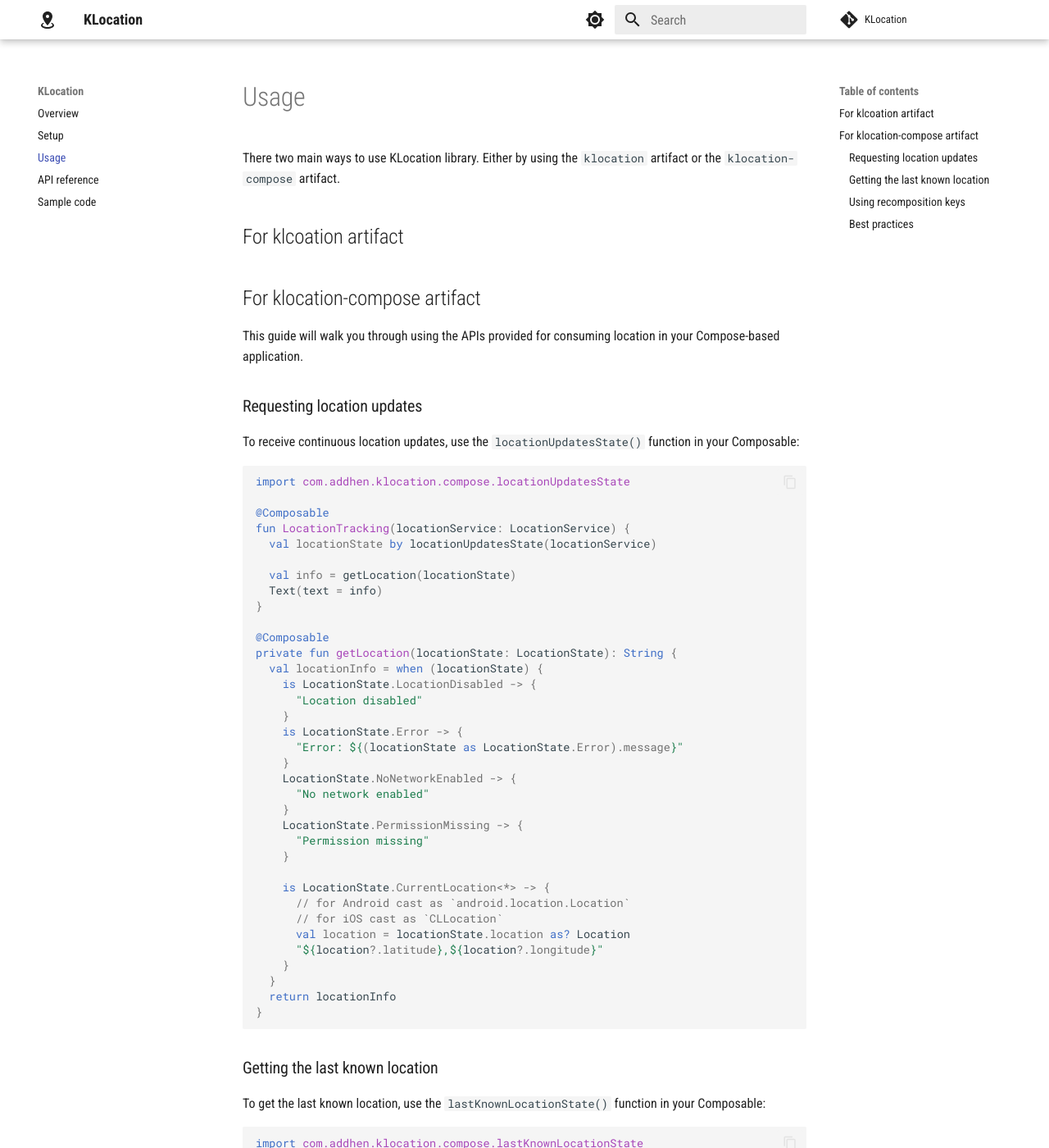
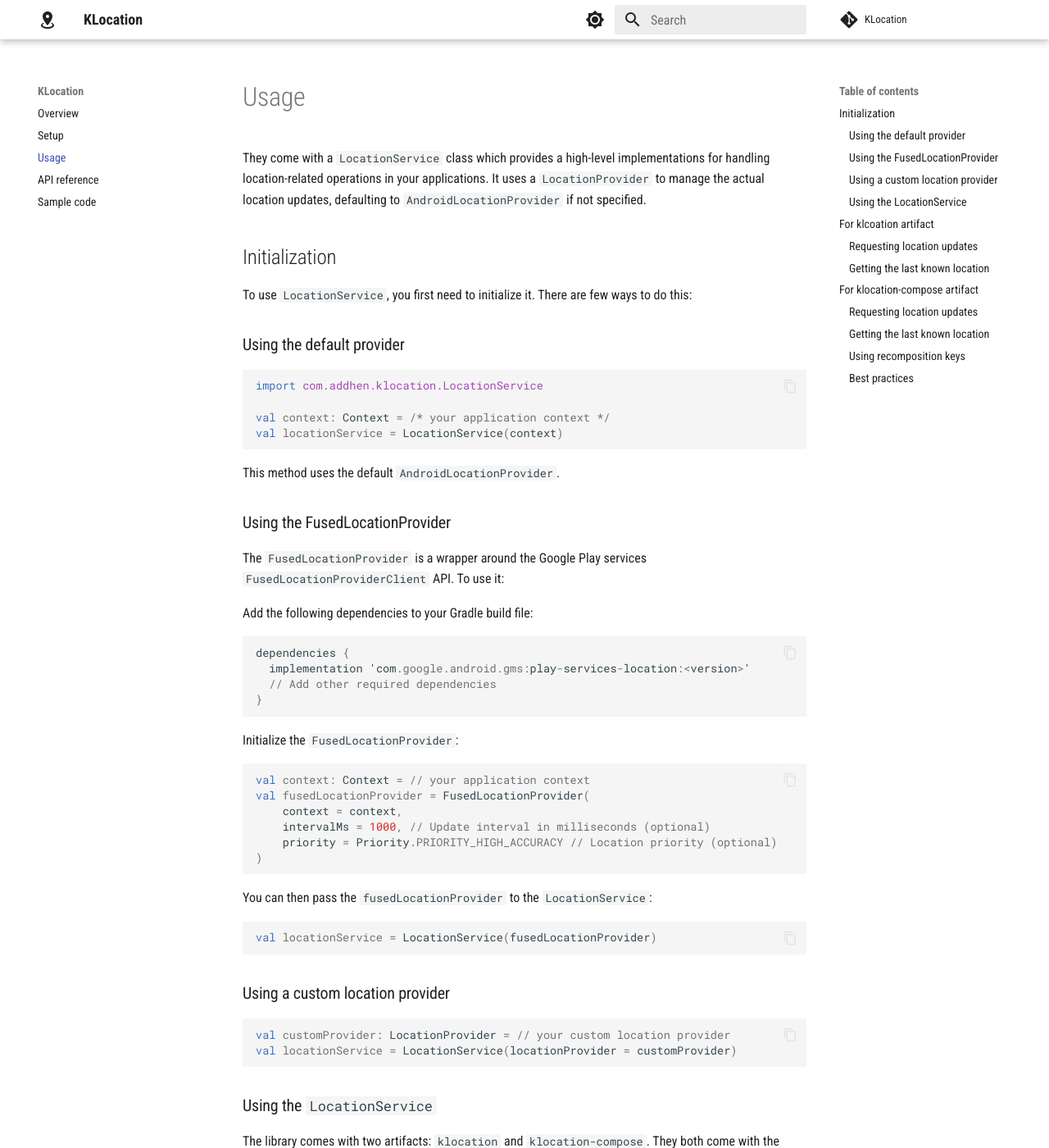
Before and after one commit to addhen/klocation, an MkDocs documentation site: the page built from docs/usage.md, in a window 1280 px wide and 1400 px high. Shown: the whole window at 82% size. Built offline with MkDocs 1.6.1 and Material for MkDocs 9.7.7, drawn with Linux system fonts in a browser that asks for light colours; comment, search, counter and statistics services are not loaded; some of the changed text lies outside the part shown.

Commit message:
Add usage documentation for location service class

````diff
--- a/docs/usage.md
+++ b/docs/usage.md
@@ -1,9 +1,137 @@
 Usage
 =====
 
-There two main ways to use KLocation library. Either by using the `klocation` artifact or the `klocation-compose` artifact.
+They come with a `LocationService` class which provides a high-level implementations for handling
+location-related operations in your applications. It uses a `LocationProvider` to manage the actual
+location updates, defaulting to `AndroidLocationProvider` if not specified.
+
+## Initialization
+To use `LocationService`, you first need to initialize it. There are few ways to do this:
+
+### Using the default provider
+
+```kotlin
+import com.addhen.klocation.LocationService
+
+val context: Context = /* your application context */
+val locationService = LocationService(context)
+```
+
+This method uses the default `AndroidLocationProvider`.
+
+### Using the FusedLocationProvider
+
+The `FusedLocationProvider` is a wrapper around the Google Play services
+`FusedLocationProviderClient` API. To use it:
+
+Add the following dependencies to your Gradle build file:
+
+```kotlin
+dependencies {
+  implementation 'com.google.android.gms:play-services-location:<version>'
+  // Add other required dependencies
+}
+```
+Initialize the `FusedLocationProvider`:
+
+```kotlin
+val context: Context = // your application context
+val fusedLocationProvider = FusedLocationProvider(
+    context = context,
+    intervalMs = 1000, // Update interval in milliseconds (optional)
+    priority = Priority.PRIORITY_HIGH_ACCURACY // Location priority (optional)
+)
+```
+
+You can then pass the `fusedLocationProvider` to the `LocationService`:
+
+```kotlin
+val locationService = LocationService(fusedLocationProvider)
+```
+
+### Using a custom location provider
+
+```kotlin
+val customProvider: LocationProvider = // your custom location provider
+val locationService = LocationService(locationProvider = customProvider)
+```
+
+### Using the `LocationService`
+
+The library comes with two artifacts: `klocation` and `klocation-compose`. They both come with
+the `LocationService` class.
 
 ## For klcoation artifact
+This guide will walk you through using the `LocationService` APIs for consuming location in your
+non compose based applications.
+
+### Requesting location updates
+To receive continuous location updates, use the `requestLocationUpdates()` method:
+
+```kotlin
+locationService.requestLocationUpdates()
+  .distinctUntilChanged()
+  .onEach { state ->
+    // Handle the location state
+    when (state) {
+      is LocationState.LocationDisabled -> {
+        // Location is disabled
+      }
+      is LocationState.Error -> {
+        // Handle the error
+      }
+      LocationState.NoNetworkEnabled -> {
+        // No network enabled
+      }
+      LocationState.PermissionMissing -> {
+        // Permission missing
+      }
+      is LocationState.CurrentLocation<*> -> {
+        // Handle the current location
+        // for Android cast as `android.location.Location`
+        // for iOS cast as `CLLocation`
+        val location = state.location as? Location
+        // Do something with the location
+      }
+    }
+  }.launchIn(viewModelScope)
+```
+
+### Getting the last known location
+To retrieve the last known location, use the `getLastKnownLocation()` method:
+
+```kotlin
+viewModelScope.launch {
+  try {
+    val locationState = locationService.getLastKnownLocation()
+    // Handle the location state
+    when (locationState) {
+      is LocationState.LocationDisabled -> {
+        // Location is disabled
+      }
+      is LocationState.Error -> {
+        // Handle the error
+      }
+      LocationState.NoNetworkEnabled -> {
+        // No network enabled
+      }
+      LocationState.PermissionMissing -> {
+        // Permission missing
+      }
+      is LocationState.CurrentLocation<*> -> {
+        // Handle the current location
+        // for Android cast as `android.location.Location`
+        // for iOS cast as `CLLocation`
+        val location = locationState.location as? Location
+        // Do something with the location
+      }
+    }
+  } catch (e: Throwable) {
+    ensureActive()
+    // Handle the error
+  }
+}
+```
 
 ## For klocation-compose artifact
 
````
Also changed, not shown: docs/setup.md (+1 -1 lines), 1 other file.
